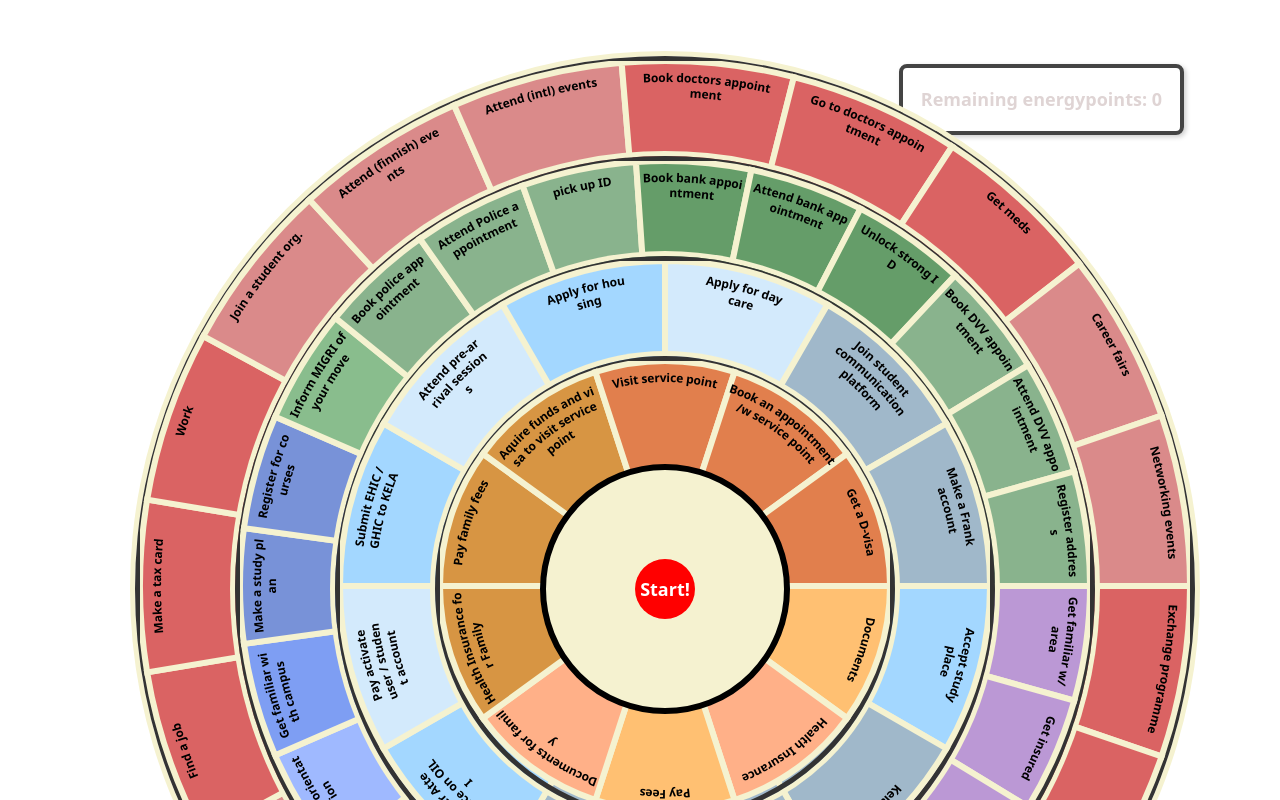
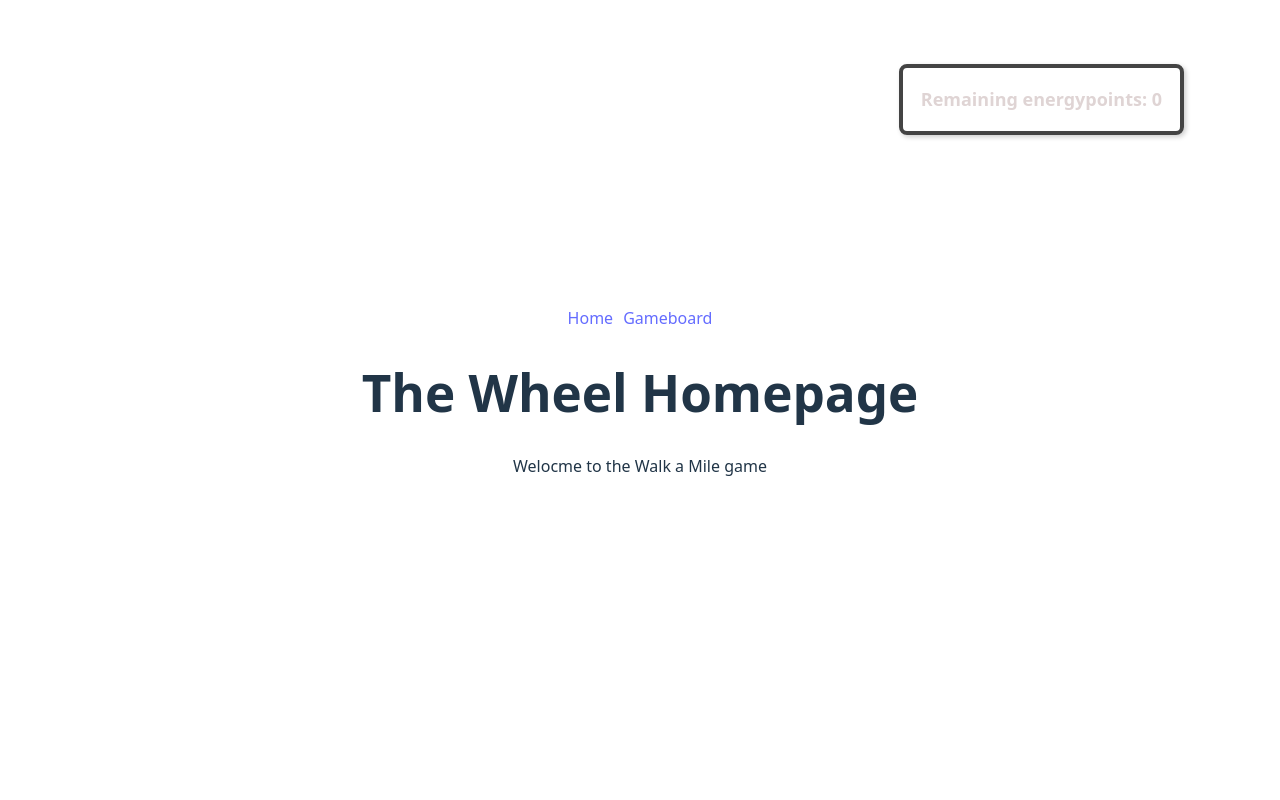
Before and after one commit to WalkAMileGame/WalkAMileGame, a React (Vite) app in the folder frontend/: page / in a window 1280 px wide. Shown: the top 800 px of the page. Built offline with nearby package versions, Linux system fonts and the light colour scheme; no server answers.

Commit message:
Added a homepage

```diff
--- a/frontend/package.json
+++ b/frontend/package.json
@@ -11,7 +11,8 @@
   },
   "dependencies": {
     "react": "^19.1.1",
-    "react-dom": "^19.1.1"
+    "react-dom": "^19.1.1",
+    "react-router-dom": "^7.9.1"
   },
   "devDependencies": {
     "@eslint/js": "^9.33.0",
--- a/frontend/src/App.jsx
+++ b/frontend/src/App.jsx
@@ -1,10 +1,16 @@
 import {useEffect, useState } from 'react'
 // import myLogo from './assets/GB.png'
-import GameBoard from "./GameBoard";
+import HomePage from './components/HomePage';
+import GameBoard from "./components/GameBoard";
 import './App.css'
+import {BrowserRouter as Router, Routes, Route, Link} from "react-router-dom"
 
 function App() {
   const [points, setPoints] = useState(0)
+
+  const padding = {
+    padding: 5
+  }
 
   useEffect(() => {
   fetch("http://localhost:8000/items")
@@ -26,13 +32,17 @@ function App() {
       <div className="card">
           Remaining energypoints: {points}
       </div>
-      <div>
-        {/* <img src={myLogo} className="logo" alt="My Logo" /> */}
-        < GameBoard
-        points={points}
-        onSliceClick={updatingPoints}
-        />
-      </div>
+      <Router>
+        <div>
+          <Link style={padding} to="/">Home</Link>
+          <Link style={padding} to="/gameboard">Gameboard</Link>
+        </div>
+
+        <Routes>
+          <Route path="/gameboard" element={<GameBoard points={points} onSliceClick={updatingPoints}/>} />
+          <Route path="/" element={<HomePage />} />
+        </Routes>
+      </Router>
     </>
   )
 }
--- a/frontend/src/GameBoard.jsx
+++ b/frontend/src/components/GameBoard.jsx
@@ -1,5 +1,6 @@
 import React from "react";
 import { useState, useRef } from "react";
+import "../App.css";
 
 // ====================================================================================
 // 1. Reusable Pie Chart Component
--- /dev/null
+++ b/frontend/src/components/HomePage.jsx
@@ -0,0 +1,17 @@
+import React from "react"
+
+const HomePage = () => {
+    return (
+        <div>
+            <header>
+                <h1>The Wheel Homepage</h1>
+            </header>
+            <main>
+                <p>Welocme to the Walk a Mile game</p>
+            </main>
+        </div>
+
+    );
+}
+
+export default HomePage
```
Also changed, not shown: 1 other file (tests, documents, lock files or other folders).
